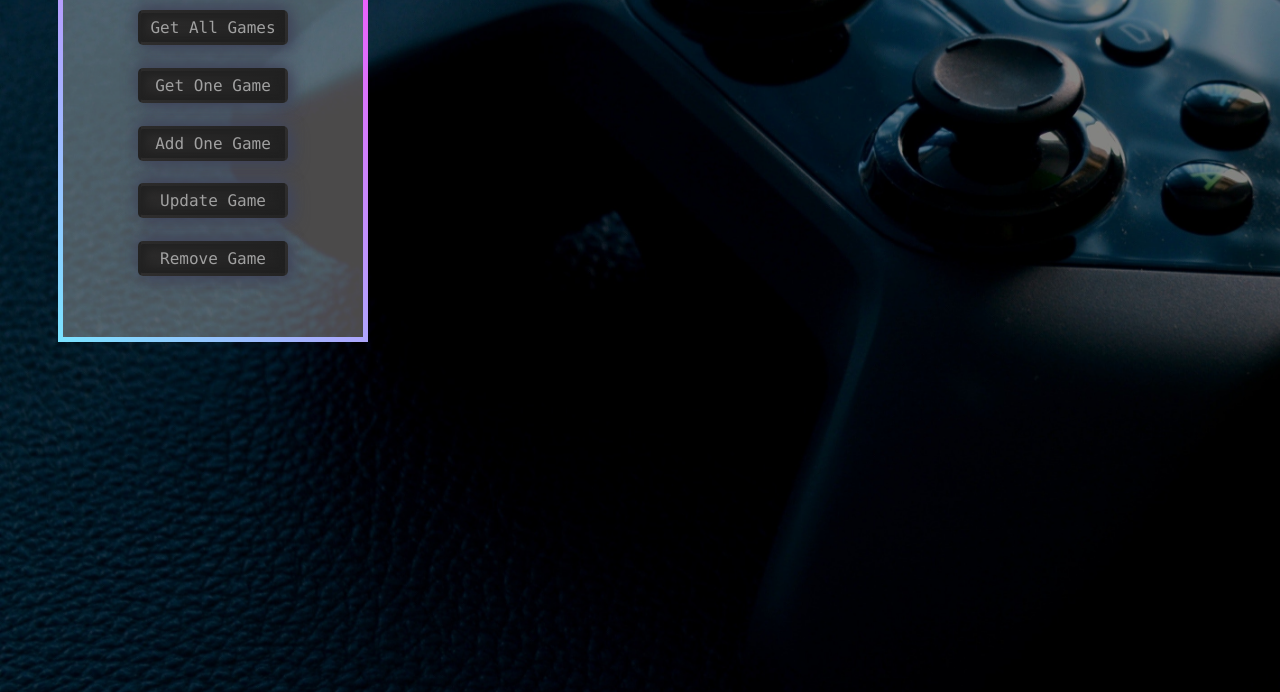
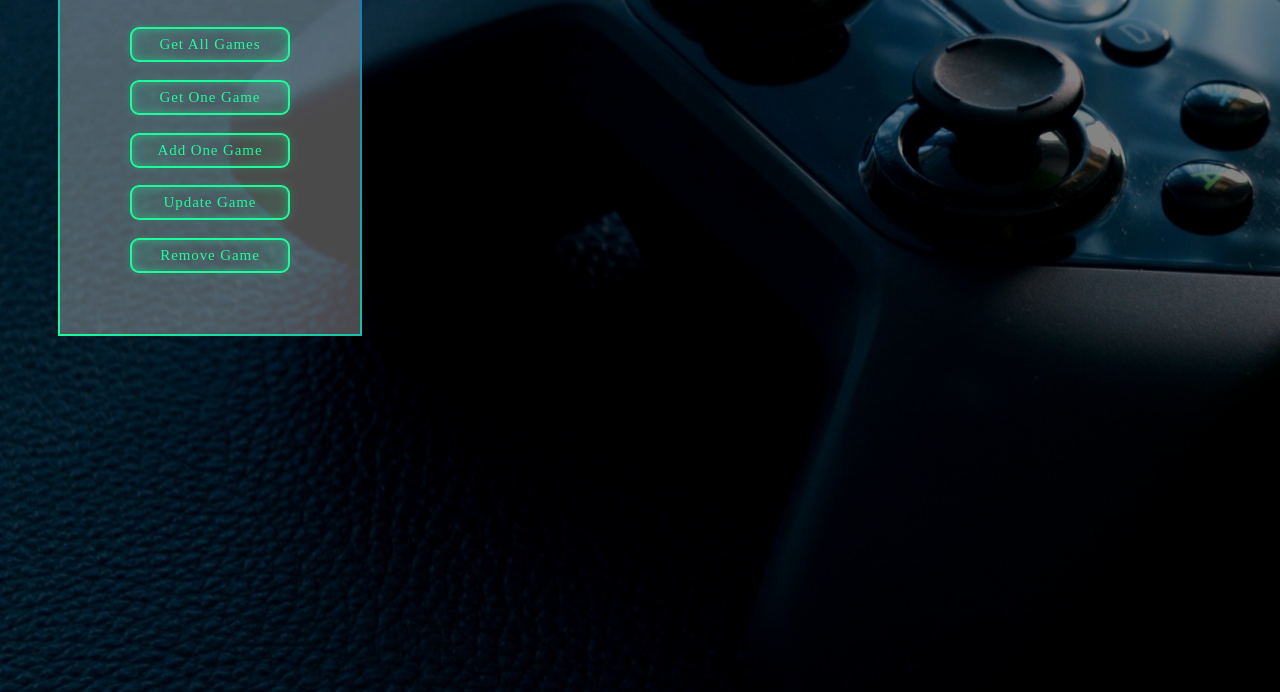
Before and after one commit to marinezh/gameServer, a website: page gamesSPA/menu.html in a window 1280 px wide. Shown: the part 216-908 px from the top of the page. Drawn offline with Linux system fonts and the light colour scheme.

Commit message:
update styles

```diff
--- a/gamesSPA/public/styles/styles.css
+++ b/gamesSPA/public/styles/styles.css
@@ -18,10 +18,10 @@ body {
   display: grid;
   gap: 0.5rem;
   justify-content: center;
-  border-radius: 10px;
   padding-bottom: 3rem;
-  border: 5px solid;
-  border-image: linear-gradient(45deg, #78e4ff, #ff48fa) 10;
+  border-radius: 5px;
+  border: 2px solid transparent;
+  border-image: linear-gradient(45deg, #1bfd9c, #1164be) 10;
 }
 
 .buttons {
@@ -30,60 +30,62 @@ body {
   justify-content: center;
 }
 
-button {
-  width: 150px;
-  height: 25px;
-}
-
 h1 {
   margin: 0 auto;
   margin-top: 2rem;
-  background: linear-gradient(101deg, #78e4ff, #ff48fa);
+  background: linear-gradient(101deg, #1bfd9c, #1164be);
   -webkit-background-clip: text;
   -webkit-text-fill-color: transparent;
 }
 
 button {
-  width: 150px;
-  height: 35px;
-  margin: 5px;
-  background: #333;
-  -webkit-box-pack: center;
-  -ms-flex-pack: center;
-  justify-content: center;
-  -webkit-box-align: center;
-  -ms-flex-align: center;
-  align-items: center;
-  font-family: Consolas, Courier New, monospace;
-  border-image: linear-gradient(rgba(255, 255, 255, 0), rgba(255, 255, 255, 0)),
-    linear-gradient(101deg, #78e4ff, #ff48fa);
-  border: solid 3px transparent;
-
-  /*border: solid #92dfa3 1px; */
-  font-size: 16px;
-  color: rgb(161, 161, 161);
-  -webkit-transition: 500ms;
-  transition: 500ms;
-  border-radius: 5px;
-  background: linear-gradient(145deg, #2e2d2d, #212121);
-  -webkit-box-shadow: -1px -5px 15px #41465b, 5px 5px 15px #41465b,
-    inset 5px 5px 10px #212121, inset -5px -5px 10px #212121;
-  box-shadow: -1px -5px 15px #41465b, 5px 5px 15px #41465b,
-    inset 5px 5px 10px #212121, inset -5px -5px 10px #212121;
+  --green: #1bfd9c;
+  width: 10rem;
+  font-size: 15px;
+  padding: 5px 0 5px 0;
+  letter-spacing: 0.06em;
+  position: relative;
+  font-family: inherit;
+  border-radius: 0.6em;
+  overflow: hidden;
+  transition: all 0.3s;
+  line-height: 1.4em;
+  border: 2px solid var(--green);
+  background: linear-gradient(
+    to right,
+    rgba(27, 253, 156, 0.1) 1%,
+    transparent 40%,
+    transparent 60%,
+    rgba(27, 253, 156, 0.1) 100%
+  );
+  color: var(--green);
+  box-shadow: inset 0 0 10px rgba(27, 253, 156, 0.4),
+    0 0 9px 3px rgba(27, 253, 156, 0.1);
 }
 
 button:hover {
-  -webkit-box-shadow: 1px 1px 13px #20232e, -1px -1px 13px #545b78;
-  box-shadow: 1px 1px 13px #20232e, -1px -1px 13px #545b78;
-  color: #d6d6d6;
-  -webkit-transition: 500ms;
-  transition: 500ms;
+  color: white;
+  box-shadow: inset 0 0 10px rgba(27, 253, 156, 0.6),
+    0 0 9px 3px rgba(27, 253, 156, 0.2);
 }
 
-button:active {
-  -webkit-box-shadow: 1px 1px 13px #20232e, -1px -1px 33px #545b78;
-  box-shadow: 1px 1px 13px #20232e, -1px -1px 33px #545b78;
-  color: #d6d6d6;
-  -webkit-transition: 100ms;
-  transition: 100ms;
+button:before {
+  content: "";
+  position: absolute;
+  left: -4em;
+  width: 4em;
+  height: 100%;
+  top: 0;
+  transition: transform 0.4s ease-in-out;
+  background: linear-gradient(
+    to right,
+    transparent 1%,
+    rgba(27, 253, 156, 0.1) 40%,
+    rgba(27, 253, 156, 0.1) 60%,
+    transparent 100%
+  );
 }
+
+button:hover:before {
+  transform: translateX(15em);
+}
```
